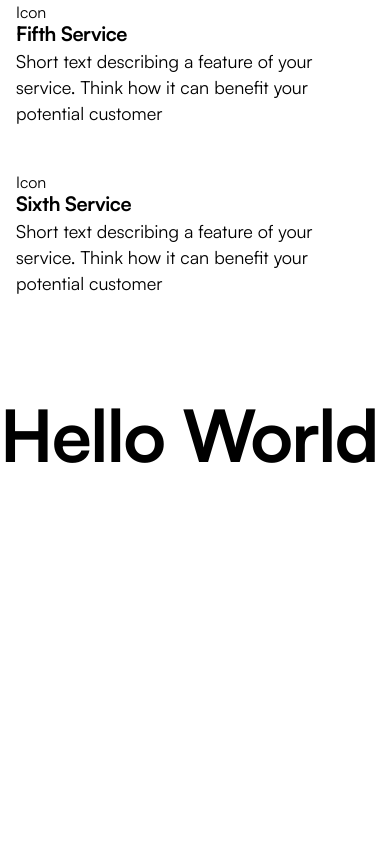
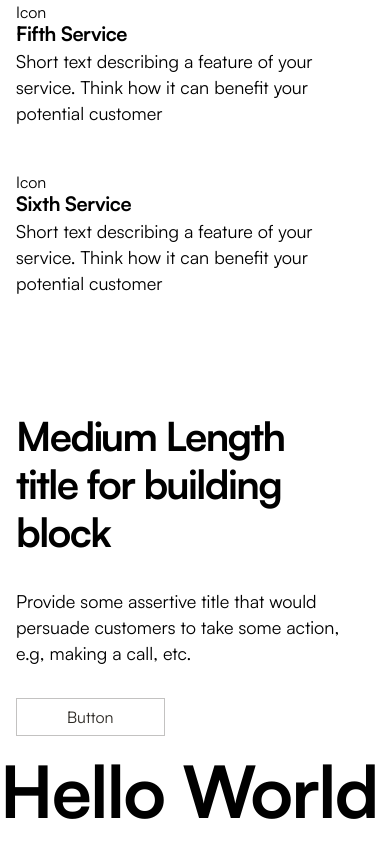
Before and after one commit to edizyurdakul/ConsermulSA, a Next.js app: page / in a window 390 px wide. Shown: the part 2700-3544 px from the top of the page. Before the commit the page ends 3188 px from the top, so only its background shows below. Built offline with nearby package versions, Linux system fonts and the light colour scheme.

Commit message:
minor fix on about section for home page, finished call to action for home page

```diff
--- /dev/null
+++ b/components/Sections/CallToAction/CallToAction.module.scss
@@ -0,0 +1,67 @@
+.wrapper {
+  display: flex;
+  justify-content: center;
+  flex-direction: column;
+  align-items: center;
+  padding: 6.25rem 6.25rem 6.25rem 6.25rem;
+
+  .container {
+    display: grid;
+    column-gap: 1rem;
+    grid-template-columns: repeat(12, 1fr);
+    row-gap: 2rem;
+    width: 1140px;
+  }
+
+  .left {
+    grid-column: 1/6;
+  }
+
+  .right {
+    grid-column: 8/13;
+
+    p {
+      margin-bottom: 2rem;
+    }
+  }
+}
+
+// ######################################################
+// ######################################################
+
+// Media Queries
+
+@media screen and (max-width: 1190px) {
+  .wrapper {
+    padding: 4.25rem;
+    .container {
+      width: 768px;
+    }
+  }
+}
+
+@media screen and (max-width: 820px) {
+  .wrapper {
+    padding: 4.25rem;
+    .container {
+      width: 540px;
+    }
+  }
+}
+
+@media screen and (max-width: 560px) {
+  .wrapper {
+    padding: 1rem;
+    .container {
+      width: 100%;
+
+      .left {
+        grid-column: 1/12;
+      }
+
+      .right {
+        grid-column: 1/12;
+      }
+    }
+  }
+}
--- /dev/null
+++ b/components/Sections/CallToAction/index.js
@@ -0,0 +1,20 @@
+import styles from "./CallToAction.module.scss";
+import { Button } from "../../Button";
+
+const CallToAction = () => {
+  return (
+    <div className={styles.wrapper}>
+      <div className={styles.container}>
+        <div className={styles.left}>
+          <h2>Medium Length title for building block</h2>
+        </div>
+        <div className={styles.right}>
+          <p>Provide some assertive title that would persuade customers to take some action, e.g, making a call, etc.</p>
+          <Button text="Button" />
+        </div>
+      </div>
+    </div>
+  );
+};
+
+export default CallToAction;
--- a/components/Sections/Home/About/About.module.scss
+++ b/components/Sections/Home/About/About.module.scss
@@ -40,11 +40,11 @@
 }
 
 .left {
-  grid-column: 1/7;
+  grid-column: 1/6;
 }
 
 .right {
-  grid-column: 7/13;
+  grid-column: 8/13;
 }
 
 .divider {
--- a/components/Sections/index.js
+++ b/components/Sections/index.js
@@ -1,3 +1,4 @@
 export { default as HomeHero } from "./Home/Hero";
 export { default as HomeAbout } from "./Home/About";
 export { default as HomeServices } from "./Home/Services";
+export { default as HomeCallToAction } from "./CallToAction";
--- a/pages/index.js
+++ b/pages/index.js
@@ -1,5 +1,5 @@
 import { Header } from "../components/Header";
-import { HomeHero, HomeAbout, HomeServices } from "../components/Sections";
+import { HomeHero, HomeAbout, HomeServices, HomeCallToAction } from "../components/Sections";
 
 const HomePage = () => {
   return (
@@ -8,6 +8,7 @@ const HomePage = () => {
       <HomeHero />
       <HomeAbout />
       <HomeServices />
+      <HomeCallToAction />
       <h1>Hello World</h1>
       <br />
     </div>
```
